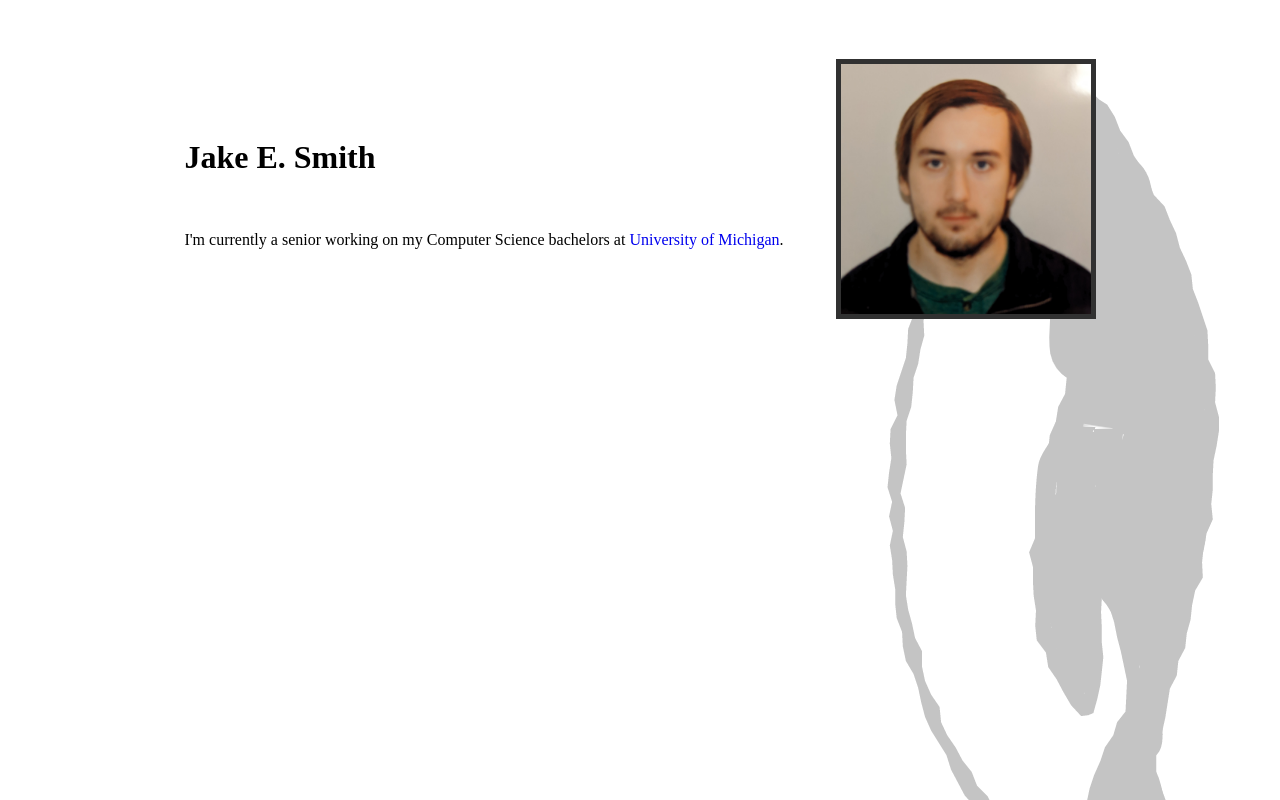
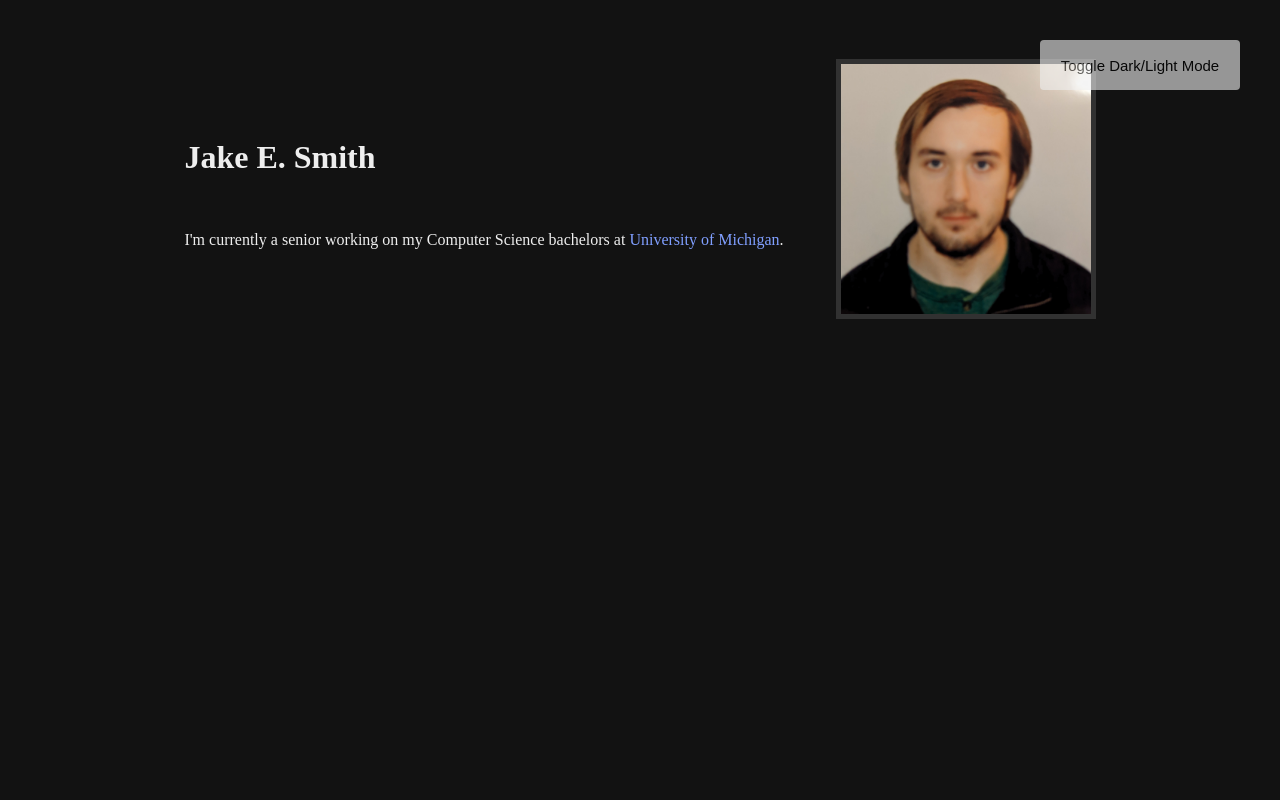
Before and after one commit to Jaksmiths/Jaksmiths.github.io, a plain HTML site: page index.html in a window 1280 px wide. Drawn offline with Linux system fonts and the light colour scheme.

Commit message:
dark mode added

```diff
--- /dev/null
+++ b/css/indexstyle.css
@@ -0,0 +1,58 @@
+body {
+    color: #222;
+    background: #fff;
+}
+a {
+    text-decoration: none;
+    color: #0033cc;
+}
+a:hover {
+    color: #ecae04;
+}
+
+/* Alignment/Size */
+.portrait {
+    width: 250px;
+    height: 250px;
+    border: 5px solid rgb(49, 49, 49);
+}
+
+.center {
+    width: 800;
+    margin-left: auto;
+    margin-right: auto;
+    border-spacing: 50px;
+}
+
+.darkmode {
+    display: inline-block;
+    opacity: 0.6;
+    transition: 0.3s;
+    border-radius: 4px;
+    border: none;
+    text-align: center;
+    font-size: 15px;
+    padding: 5px;
+    width: 200px;
+    height: 50px;
+    margin: 15px;
+    right: 25px;
+    position: absolute;
+    top: 25px;
+}
+
+.darkmode:hover {
+    opacity: 1;
+}
+
+/* Dark Mode styles */
+body.dark-theme {
+    color: #eee;
+    background: #121212;
+}
+body.dark-theme a {
+    color: #809fff;
+}
+body.dark-theme a:hover {
+    color: #dfc47c;
+}
--- /dev/null
+++ b/dark.js
@@ -0,0 +1,11 @@
+// Select the button
+// const btn = document.querySelector('.btn-toggle');
+
+// // Listen for a click on the button
+// btn.addEventListener('click', function() {
+//   // Then toggle (add/remove) the .dark-theme class to the body
+//   document.body.classList.toggle('dark-theme');
+// })
+function toggle() {
+    document.body.classList.toggle('dark-theme');
+}
--- a/index.html
+++ b/index.html
@@ -2,51 +2,37 @@
 <html lang="en">
 
 <head>
+    <meta charset="UTF-8">
+    <meta name="viewport" content="width=device-width">
+    <link rel="stylesheet" href="css/indexstyle.css">
     <title>Jake Smith's Website</title>
 </head>
 
-<style>
-    body::after {
-        content: "";
-        background-image: url('./static/images/penguin.png');
-        opacity: 0.25;
-        top: 0;
-        left: 0;
-        bottom: 0;
-        right: 0;
-        position: absolute;
-        z-index: -1;
-    }
+<body class="dark-theme || light-theme">
 
-    .portrait {
-        width: 250px;
-        height: 250px;
-        border: 5px solid rgb(49, 49, 49);
-    }
+    <button class="darkmode" onclick="toggle()">
+        Toggle Dark/Light Mode
+    </button>
 
-    .center {
-        width: 800;
-        margin-left: auto;
-        margin-right: auto;
-        border-spacing: 50px;
-    }
-</style>
-
-<body>
     <table class="center">
         <tr>
             <td>
                 <h1>Jake E. Smith</h1>
+
                 <br>
+
                 <p>
-                    I'm currently a senior working on my Computer Science bachelors at <a href="https://umich.edu/" style="text-decoration: none;">University of Michigan</a>.
+                    I'm currently a senior working on my Computer Science bachelors
+                    at <a href="https://umich.edu/">University of Michigan</a>.
                 </p>
             </td>
+
             <td>
                 <img class="portrait" src="./static/images/selfpicture.jpg" alt="Error Loading">
             </td>
         </tr>
 
+        <script src="dark.js"></script>
 </body>
 
 </html>
```
Also changed, not shown: static/images/sunmoon.png (added).
